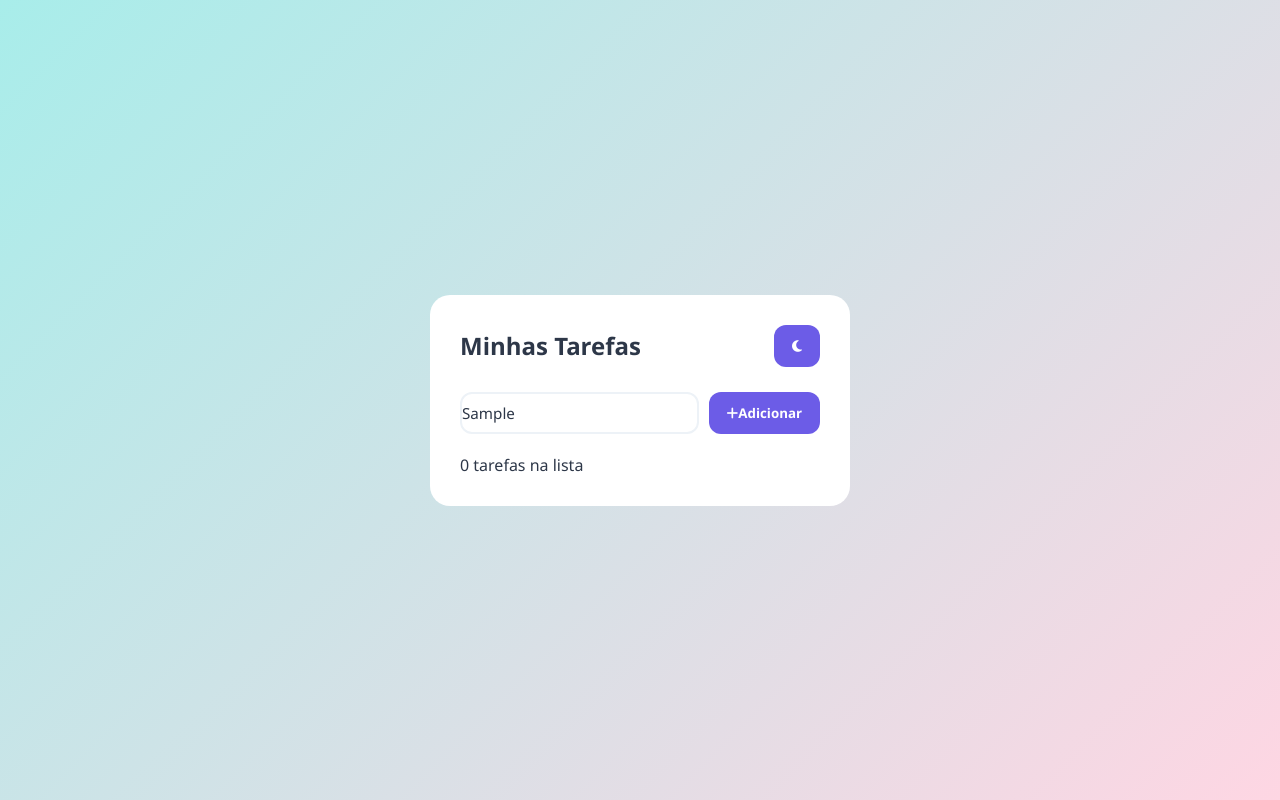
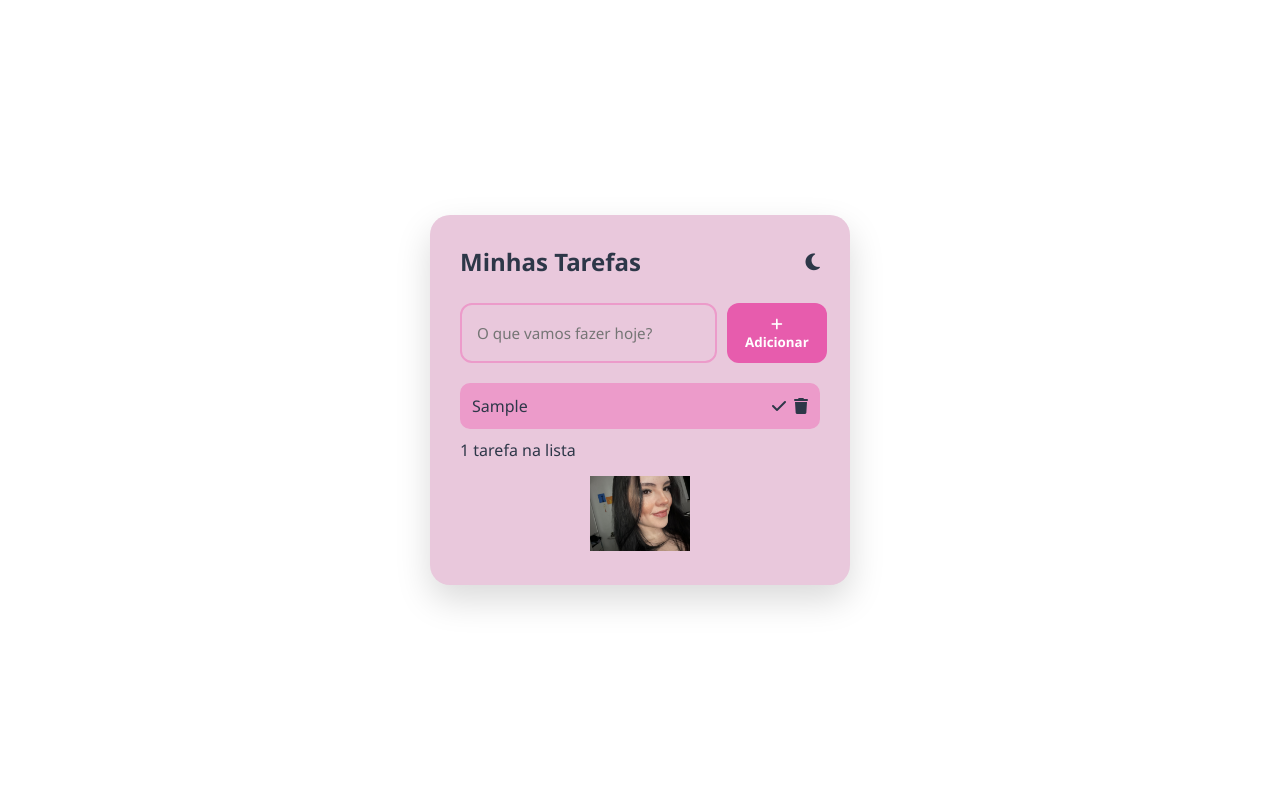
Before and after one commit to garrettiara4-crypto/CADASTRO_TAREFAS, a plain HTML site: page index.html in a window 1280 px wide. Both pictures are taken after typing "Sample" into the empty fields and a click on the button "Adicionar". Drawn offline with Linux system fonts and the light colour scheme.

Commit message:
Subindo Completo

```diff
--- a/index.html
+++ b/index.html
@@ -1,34 +1,64 @@
 <!DOCTYPE html>
-<html lang="en">
+<html lang="pt-BR">
 <head>
     <meta charset="UTF-8">
     <meta name="viewport" content="width=device-width, initial-scale=1.0">
-    <title>meu painel de tarefas</title>
-    <link rel="stylesheet" href="https://cdnjs.cloudflare.com/ajax/libs/font-awesome/6.4.0/css/all.min.css"&gt;>
+
+    <title>Meu Painel de Tarefas</title>
+
+    <link
+        rel="stylesheet"
+        href="https://cdnjs.cloudflare.com/ajax/libs/font-awesome/6.4.0/css/all.min.css"
+    >
+
     <link rel="stylesheet" href="style.css">
 </head>
+
 <body>
+
+
     <div class="cartao-aplicacao">
+
         <header class="cabecalho-aplicacao">
             <h1>Minhas Tarefas</h1>
-            <button id="botao-adicionar" class="botao-principal">
+
+
+            <button id="botao-tema" class="botao-icone">
                 <i class="fa-solid fa-moon"></i>
             </button>
+
+
         </header>
+
         <div class="caixa-entrada">
-            <input type="text" id="campo-tarefa" placeholder="O que vamos fazer hoje?">
+
+
+            <input
+                type="text"
+                id="campo-tarefa"
+                placeholder="O que vamos fazer hoje?"
+            >
+
             <button id="botao-adicionar" class="botao-principal">
-                <i class="fa-solid fa-plus" ></i>Adicionar</button>
+                <i class="fa-solid fa-plus"></i>
+                Adicionar
+            </button>
+
         </div>
+
         <ul id="lista-tarefas" class="lista-tarefas">
-            <!-- as tarefas serão inseridas aqui dinamicamente via JS -->
+
         </ul>
+        <span id="contador-tarefas">0 tarefas na lista</span>
+        <footer class="rodape-aplicacao">
 
-        <footer class="rodape-aplicacao">
-            <span id="contador-tarefas">0 tarefas na lista</span>
+            <img src="IMG_5655.jpg" alt="">
         </footer>
-        <script src="script.js"></script>
+
     </div>
+
+    <script src="script.js"></script>
+
 </body>
 
 </html>
--- /dev/null
+++ b/script.js
@@ -0,0 +1,162 @@
+const campoTarefa = document.getElementById("campo-tarefa");
+const botaoAdicionar = document.getElementById("botao-adicionar");
+const listaTarefas = document.getElementById("lista-tarefas");
+const contadorTarefas = document.getElementById("contador-tarefas");
+const botaoTema = document.getElementById("botao-tema");
+
+let tarefas = [];
+
+
+/* Adicionar tarefa */
+
+function adicionarTarefa() {
+
+    const texto = campoTarefa.value.trim();
+
+    if (texto === "") {
+        return;
+    }
+
+    const tarefa = {
+        id: Date.now(),
+        texto: texto,
+        concluida: false
+    };
+
+    tarefas.push(tarefa);
+
+    campoTarefa.value = "";
+
+    mostrarTarefas();
+}
+
+
+/* Mostrar tarefas */
+
+function mostrarTarefas() {
+
+    listaTarefas.innerHTML = "";
+
+    tarefas.forEach(function(tarefa) {
+
+        const item = document.createElement("li");
+
+        item.classList.add("item-tarefa");
+
+        if (tarefa.concluida) {
+            item.classList.add("concluida");
+        }
+
+        item.innerHTML = `
+            <span>${tarefa.texto}</span>
+
+            <div class="acoes-tarefa">
+
+                <button
+                    class="botao-acao"
+                    onclick="concluirTarefa(${tarefa.id})"
+                    title="Concluir tarefa"
+                >
+                    <i class="fa-solid fa-check"></i>
+                </button>
+
+                <button
+                    class="botao-acao excluir"
+                    onclick="excluirTarefa(${tarefa.id})"
+                    title="Excluir tarefa"
+                >
+                    <i class="fa-solid fa-trash"></i>
+                </button>
+
+            </div>
+        `;
+
+        listaTarefas.appendChild(item);
+    });
+
+    atualizarContador();
+}
+
+
+/* Concluir tarefa */
+
+function concluirTarefa(id) {
+
+    tarefas = tarefas.map(function(tarefa) {
+
+        if (tarefa.id === id) {
+            tarefa.concluida = !tarefa.concluida;
+        }
+
+        return tarefa;
+    });
+
+    mostrarTarefas();
+}
+
+
+/* Excluir tarefa */
+
+function excluirTarefa(id) {
+
+    tarefas = tarefas.filter(function(tarefa) {
+        return tarefa.id !== id;
+    });
+
+    mostrarTarefas();
+}
+
+
+/* Atualizar contador */
+
+function atualizarContador() {
+
+    const quantidade = tarefas.length;
+
+    if (quantidade === 0) {
+        contadorTarefas.textContent = "0 tarefas na lista";
+    } else if (quantidade === 1) {
+        contadorTarefas.textContent = "1 tarefa na lista";
+    } else {
+        contadorTarefas.textContent = `${quantidade} tarefas na lista`;
+    }
+}
+
+
+/* Botão adicionar */
+
+botaoAdicionar.addEventListener("click", adicionarTarefa);
+
+
+/* Adicionar apertando Enter */
+
+campoTarefa.addEventListener("keypress", function(event) {
+
+    if (event.key === "Enter") {
+        adicionarTarefa();
+    }
+
+});
+
+
+/* Modo escuro */
+
+botaoTema.addEventListener("click", function() {
+
+    document.body.classList.toggle("modo-escuro");
+
+    const icone = botaoTema.querySelector("i");
+
+    if (document.body.classList.contains("modo-escuro")) {
+
+        icone.classList.remove("fa-moon");
+        icone.classList.add("fa-sun");
+
+    } else {
+
+        icone.classList.remove("fa-sun");
+        icone.classList.add("fa-moon");
+
+    }
+
+});
--- a/style.css
+++ b/style.css
@@ -1,11 +1,13 @@
 /* variáveis para facilidade de temas(limpo e tons pasteis */
+/* Variáveis para facilitar a criação dos temas */
+
 :root {
     --gradiente-fundo: linear-gradient(135deg, #a8edea 0%, #fed6e3 100%);
-    --fundo-cartao: #ffffff;
+    --fundo-cartao: #e9c8dc;
     --cor-texto: #2d3748;
-    --cor-primaria: #6c5ce7;
-    --cor-primaria-destaque: #5b4bc4;
-    --cor-borda: #edf2f7;
+    --cor-primaria: #e75cad;
+    --cor-primaria-destaque: #c44b79;
+    --cor-borda: #ec9bca;
     --cor-perigo: #ff7675;
     --cor-concluido: #a0aec0;
 }
@@ -19,38 +21,52 @@ body.modo-escuro {
     --cor-borda: #4a5568;
 }
 
+/* Configuração geral */
+
 * {
     box-sizing: border-box;
     margin: 0;
     padding: 0;
     font-family: 'Segoe UI', Tahoma, Geneva, Verdana, sans-serif;
+}
+
+body {
+
+    min-height: 100vh;
+
+    display: flex;
+    justify-content: center;
+    align-items: center;
+
+    padding: 10px;
+
     transition: background 0.3s, color 0.3s;
 }
 
-body {
-    background: var(--gradiente-fundo);
-    min-height: 100vh;
-    display: flex;
-    justify-content: center;
-    align-items: center;
-    padding: 20px;
-}
+/* Cartão principal */
 
 .cartao-aplicacao {
     background: var(--fundo-cartao);
     color: var(--cor-texto);
+
     width: 100%;
     max-width: 420px;
+
     border-radius: 20px;
     padding: 30px;
-    box-shadow: 0 15px 35px rgba(0, 0, 0, 0, 1);
 
+    box-shadow: 0 15px 35px rgba(0, 0, 0, 0.15);
+
+    transition: background 0.3s, color 0.3s;
 }
+
+/* Cabeçalho */
 
 .cabecalho-aplicacao {
     display: flex;
     justify-content: space-between;
     align-items: center;
+
     margin-bottom: 25px;
 }
 
@@ -59,28 +75,43 @@ body {
     font-weight: 700;
 }
 
+img{
+    max-width: 100px;
+}
+
+/* Botão do tema */
+
 .botao-icone {
     background: transparent;
     border: none;
+
     font-size: 1.2rem;
     color: var(--cor-texto);
+
     cursor: pointer;
+}
 
-}
+/* Campo de entrada */
 
 .caixa-entrada {
     display: flex;
     gap: 10px;
+
     margin-bottom: 20px;
 }
 
 input[type="text"] {
     flex: 1;
-    padding: 12px 15 px;
+
+    padding: 12px 15px;
+
     border: 2px solid var(--cor-borda);
     border-radius: 12px;
+
     outline: none;
+
     font-size: 0.95rem;
+
     background: transparent;
     color: var(--cor-texto);
 }
@@ -89,15 +120,23 @@ input[type="text"]:focus {
     border-color: var(--cor-primaria);
 }
 
+/* Botão adicionar */
+
 .botao-principal {
     background: var(--cor-primaria);
     color: white;
+
     border: none;
+
     padding: 12px 18px;
+
     border-radius: 12px;
+
     font-weight: 600;
+
     cursor: pointer;
-    transition: transform 0.1s background 0.2s;
+
+    transition: transform 0.1s, background 0.2s;
 }
 
 .botao-principal:hover {
@@ -105,27 +144,48 @@ input[type="text"]:focus {
     transform: translateY(-2px);
 }
 
+/* Lista */
+
 .lista-tarefas {
     list-style: none;
+
     max-height: 280px;
+
     overflow-y: auto;
 }
 
+/* Cada tarefa */
+
 .item-tarefa {
     display: flex;
+
     align-items: center;
     justify-content: space-between;
+
     padding: 12px;
+
     background: var(--cor-borda);
+
     border-radius: 10px;
+
     margin-bottom: 10px;
-    animation: aparecer 0.3s esse;
+
+    animation: aparecer 0.3s ease;
 }
+
+.item-tarefa span {
+    word-break: break-word;
+    margin-right: 10px;
+}
+
+/* Tarefa concluída */
 
 .item-tarefa.concluida span {
     text-decoration: line-through;
     color: var(--cor-concluido);
 }
+
+/* Botões da tarefa */
 
 .acoes-tarefa {
     display: flex;
@@ -135,21 +195,31 @@ input[type="text"]:focus {
 .botao-acao {
     background: none;
     border: none;
+
     cursor: pointer;
+
     font-size: 1rem;
+
     color: var(--cor-texto);
 }
 
-.botao-acao.excluir.hover {
+.botao-acao.excluir:hover {
     color: var(--cor-perigo);
 }
 
-.rodape.aplicacao {
+/* Rodapé */
+
+.rodape-aplicacao {
     margin-top: 15px;
+
     font-size: 0.85rem;
+
     color: var(--cor-concluido);
+
     text-align: center;
 }
+
+/* Animação */
 
 @keyframes aparecer {
     from {
```
Also changed, not shown: IMG_5655.jpg (added), 1 other file.
